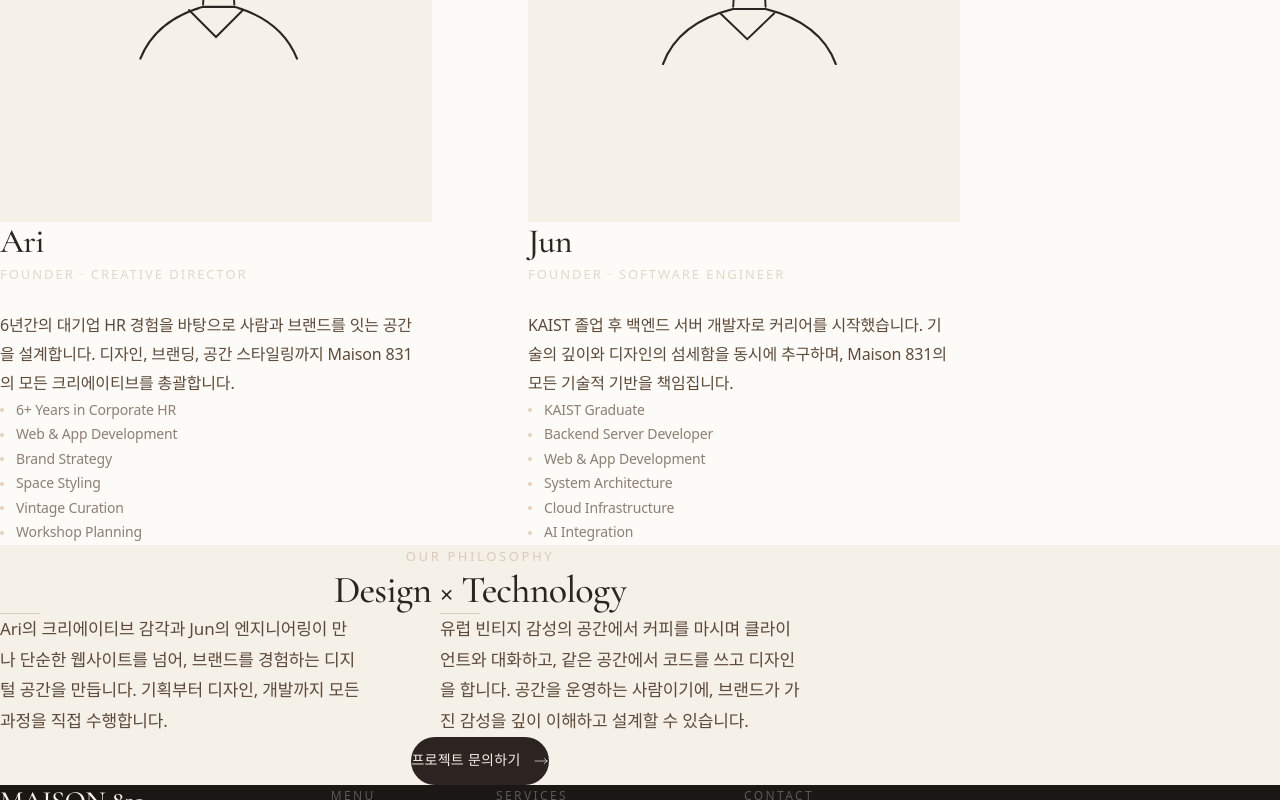
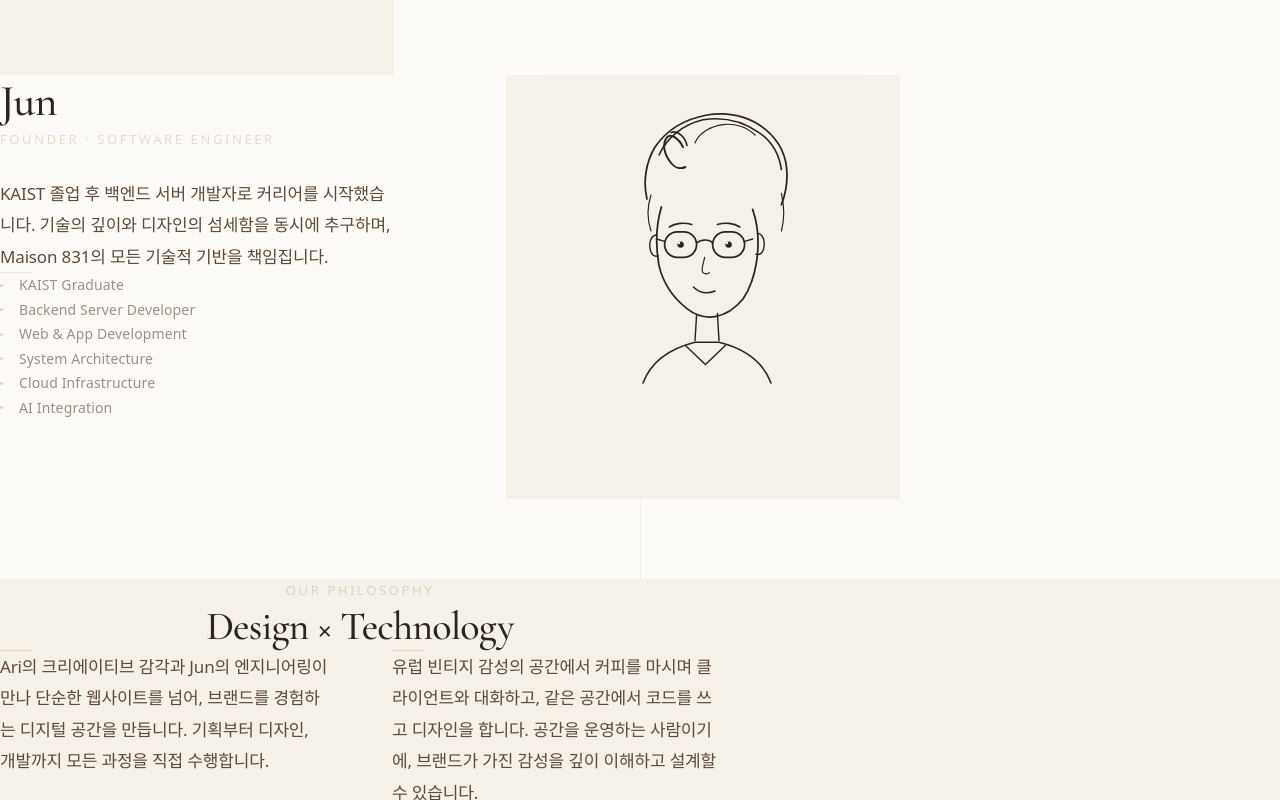
Before and after one commit to silenteye89/maison831, a Next.js app: page /founders in a window 1280 px wide. Shown: the part 500-1300 px from the top of the page. Built offline with nearby package versions, Linux system fonts and the light colour scheme; a web font is replaced by a local one.

Commit message:
Founders 페이지 레이아웃 전면 재설계 - 여백 확대, 1인 1섹션, 좌우교차

```diff
--- a/src/app/founders/page.tsx
+++ b/src/app/founders/page.tsx
@@ -1,6 +1,6 @@
 "use client";
 
-import { FadeIn, RevealText, ImageReveal } from "@/components/AnimationProvider";
+import { FadeIn, ImageReveal } from "@/components/AnimationProvider";
 import Navigation from "@/components/Navigation";
 import Footer from "@/components/Footer";
 
@@ -9,7 +9,6 @@
     name: "Ari",
     role: "Founder · Creative Director",
     image: "/images/ari-illustration.svg",
-    color: "#F5F0E8",
     bio: "6년간의 대기업 HR 경험을 바탕으로 사람과 브랜드를 잇는 공간을 설계합니다. 디자인, 브랜딩, 공간 스타일링까지 Maison 831의 모든 크리에이티브를 총괄합니다.",
     skills: [
       "6+ Years in Corporate HR",
@@ -24,7 +23,6 @@
     name: "Jun",
     role: "Founder · Software Engineer",
     image: "/images/jun-illustration.svg",
-    color: "#F5F0E8",
     bio: "KAIST 졸업 후 백엔드 서버 개발자로 커리어를 시작했습니다. 기술의 깊이와 디자인의 섬세함을 동시에 추구하며, Maison 831의 모든 기술적 기반을 책임집니다.",
     skills: [
       "KAIST Graduate",
@@ -43,68 +41,70 @@
       <Navigation />
       <main>
         {/* Hero */}
-        <section className="pt-[160px] pb-[120px] md:pt-[200px] md:pb-[160px] px-6 md:px-12">
-          <div className="max-w-[960px] mx-auto text-center">
+        <section className="pt-[200px] pb-[100px] md:pt-[240px] md:pb-[120px] px-6 md:px-12">
+          <div className="max-w-[720px] mx-auto text-center">
             <FadeIn>
-              <p className="text-[13px] tracking-[0.2em] uppercase text-stone/60 mb-12 md:mb-16">
+              <p className="text-[13px] tracking-[0.2em] uppercase text-stone/50 mb-16 md:mb-20">
                 About Us
               </p>
             </FadeIn>
             <FadeIn delay={0.1}>
-              <h1 className="font-serif text-[30px] sm:text-[36px] md:text-[44px] lg:text-[52px] text-dark-brown font-medium tracking-[-0.02em] leading-[1.15] mb-10">
+              <h1 className="font-serif text-[32px] sm:text-[40px] md:text-[48px] lg:text-[56px] text-dark-brown font-medium tracking-[-0.02em] leading-[1.1] mb-12">
                 The Founders
               </h1>
             </FadeIn>
             <FadeIn delay={0.2}>
-              <p className="text-[16px] md:text-[17px] text-walnut font-light max-w-[520px] mx-auto leading-[1.8]">
+              <p className="text-[16px] md:text-[17px] text-walnut font-light max-w-[400px] mx-auto leading-[1.8]">
                 디자인과 기술, 두 가지 전문성이 만나
-                <br />
                 하나의 브랜드를 만들어갑니다.
               </p>
             </FadeIn>
           </div>
         </section>
 
-        {/* Founders Profiles */}
-        <section className="pb-[180px] md:pb-[240px] px-6 md:px-12">
-          <div className="max-w-[960px] mx-auto">
-            <div className="grid grid-cols-1 md:grid-cols-2 gap-20 md:gap-16 lg:gap-24">
+        {/* Founder Profiles - one at a time, full width */}
         {founders.map((founder, i) => (
-                <FadeIn key={founder.name} delay={i * 0.2}>
-                  <div>
-                    {/* Photo */}
-                    <ImageReveal className="mb-10 md:mb-12">
-                      <div className="aspect-[3/4] bg-[#F5F0E8] flex items-center justify-center">
+          <section
+            key={founder.name}
+            className={`${i === 0 ? "pt-[120px]" : "pt-[160px]"} pb-[160px] md:pb-[200px] px-6 md:px-12`}
+          >
+            <div className="max-w-[900px] mx-auto">
+              <div className="grid grid-cols-1 lg:grid-cols-2 gap-20 lg:gap-28 items-start">
+                {/* Illustration */}
+                <FadeIn delay={0.1} className={i % 2 === 1 ? "lg:order-2" : ""}>
+                  <ImageReveal>
+                    <div className="bg-[#F5F0E8] flex items-center justify-center p-8 md:p-12">
                       <img
                         src={founder.image}
                         alt={founder.name}
-                          className="w-full h-full object-contain"
+                        className="w-full max-w-[320px] mx-auto"
                       />
                     </div>
                   </ImageReveal>
+                </FadeIn>
 
-                    {/* Name & Role */}
-                    <h2 className="font-serif text-[28px] md:text-[34px] text-dark-brown font-medium tracking-[-0.02em] leading-[1.15] mb-3">
+                {/* Info */}
+                <FadeIn delay={0.3} className={i % 2 === 1 ? "lg:order-1" : ""}>
+                  <div className="lg:pt-8">
+                    <h2 className="font-serif text-[36px] md:text-[44px] text-dark-brown font-medium tracking-[-0.02em] leading-[1.1] mb-4">
                       {founder.name}
                     </h2>
-                    <p className="text-[13px] tracking-[0.15em] uppercase text-stone/50 mb-10">
+
+                    <p className="text-[13px] tracking-[0.2em] uppercase text-stone/45 mb-16">
                       {founder.role}
                     </p>
 
-                    {/* Bio */}
-                    <p className="text-[16px] leading-[1.8] text-walnut font-light mb-12 max-w-[420px]">
+                    <p className="text-[16px] md:text-[17px] leading-[1.85] text-walnut font-light mb-16 max-w-[400px]">
                       {founder.bio}
                     </p>
 
-                    {/* Skills */}
-                    <div className="space-y-3">
+                    <div className="w-[32px] h-[1px] bg-stone/25 mb-10" />
+
+                    <div className="space-y-4">
                       {founder.skills.map((skill) => (
-                        <div
-                          key={skill}
-                          className="flex items-center gap-3"
-                        >
-                          <span className="w-1 h-1 rounded-full bg-brass/40 shrink-0" />
-                          <span className="text-[14px] text-walnut/70 font-light">
+                        <div key={skill} className="flex items-center gap-4">
+                          <span className="w-[3px] h-[3px] rounded-full bg-brass/40 shrink-0" />
+                          <span className="text-[14px] text-walnut/60 font-light tracking-[0.01em]">
                             {skill}
                           </span>
                         </div>
@@ -112,42 +112,47 @@
                     </div>
                   </div>
                 </FadeIn>
-              ))}
               </div>
             </div>
           </section>
+        ))}
+
+        {/* Divider */}
+        <div className="flex justify-center py-8">
+          <div className="w-[1px] h-20 bg-stone/15" />
+        </div>
 
         {/* Design × Technology */}
-        <section className="bg-ivory pt-[180px] pb-[200px] md:pt-[220px] md:pb-[260px] px-6 md:px-12">
-          <div className="max-w-[960px] mx-auto">
-            <div className="text-center mb-16 md:mb-20">
+        <section className="bg-ivory pt-[180px] pb-[220px] md:pt-[220px] md:pb-[280px] px-6 md:px-12">
+          <div className="max-w-[720px] mx-auto">
+            <div className="text-center mb-24 md:mb-32">
               <FadeIn>
-                <p className="text-[13px] tracking-[0.2em] uppercase text-stone/60 mb-12 md:mb-16">
+                <p className="text-[13px] tracking-[0.2em] uppercase text-stone/50 mb-16 md:mb-20">
                   Our Philosophy
                 </p>
               </FadeIn>
               <FadeIn delay={0.1}>
-                <h2 className="font-serif text-[26px] sm:text-[30px] md:text-[34px] lg:text-[38px] text-dark-brown font-medium tracking-[-0.02em] leading-[1.2] mb-10">
+                <h2 className="font-serif text-[28px] sm:text-[34px] md:text-[40px] text-dark-brown font-medium tracking-[-0.02em] leading-[1.15]">
                   Design × Technology
                 </h2>
               </FadeIn>
             </div>
 
-            <div className="grid grid-cols-1 md:grid-cols-2 gap-16 md:gap-20 max-w-[800px] mx-auto">
+            <div className="grid grid-cols-1 md:grid-cols-2 gap-20 md:gap-16">
               <FadeIn delay={0.2}>
                 <div>
-                  <div className="w-[40px] h-[1px] bg-brass/40 mb-8" />
-                  <p className="text-[16px] md:text-[17px] leading-[1.8] text-walnut font-light">
+                  <div className="w-[32px] h-[1px] bg-brass/30 mb-10" />
+                  <p className="text-[16px] md:text-[17px] leading-[1.85] text-walnut font-light">
                     Ari의 크리에이티브 감각과 Jun의 엔지니어링이 만나
                     단순한 웹사이트를 넘어, 브랜드를 경험하는 디지털 공간을
                     만듭니다. 기획부터 디자인, 개발까지 모든 과정을 직접 수행합니다.
                   </p>
                 </div>
               </FadeIn>
-              <FadeIn delay={0.3}>
+              <FadeIn delay={0.35}>
                 <div>
-                  <div className="w-[40px] h-[1px] bg-brass/40 mb-8" />
-                  <p className="text-[16px] md:text-[17px] leading-[1.8] text-walnut font-light">
+                  <div className="w-[32px] h-[1px] bg-brass/30 mb-10" />
+                  <p className="text-[16px] md:text-[17px] leading-[1.85] text-walnut font-light">
                     유럽 빈티지 감성의 공간에서 커피를 마시며 클라이언트와
                     대화하고, 같은 공간에서 코드를 쓰고 디자인을 합니다.
                     공간을 운영하는 사람이기에, 브랜드가 가진 감성을
@@ -158,24 +163,14 @@
             </div>
 
             {/* CTA */}
-            <FadeIn delay={0.4} className="text-center mt-24 md:mt-32">
+            <FadeIn delay={0.4} className="text-center mt-28 md:mt-36">
               <a
                 href="/#contact"
                 className="inline-flex items-center justify-center gap-3 text-[14px] tracking-[0.02em] font-normal bg-dark-brown text-ivory px-8 h-[48px] rounded-full hover:bg-brass hover:-translate-y-0.5 hover:shadow-lg transition-all duration-300 ease-out"
               >
                 프로젝트 문의하기
-                <svg
-                  className="w-4 h-4"
-                  fill="none"
-                  viewBox="0 0 24 24"
-                  stroke="currentColor"
-                  strokeWidth={1}
-                >
-                  <path
-                    strokeLinecap="round"
-                    strokeLinejoin="round"
-                    d="M17 8l4 4m0 0l-4 4m4-4H3"
-                  />
+                <svg className="w-4 h-4" fill="none" viewBox="0 0 24 24" stroke="currentColor" strokeWidth={1}>
+                  <path strokeLinecap="round" strokeLinejoin="round" d="M17 8l4 4m0 0l-4 4m4-4H3" />
                 </svg>
               </a>
             </FadeIn>
```
Lines whose indentation alone changed are shown as unchanged.
